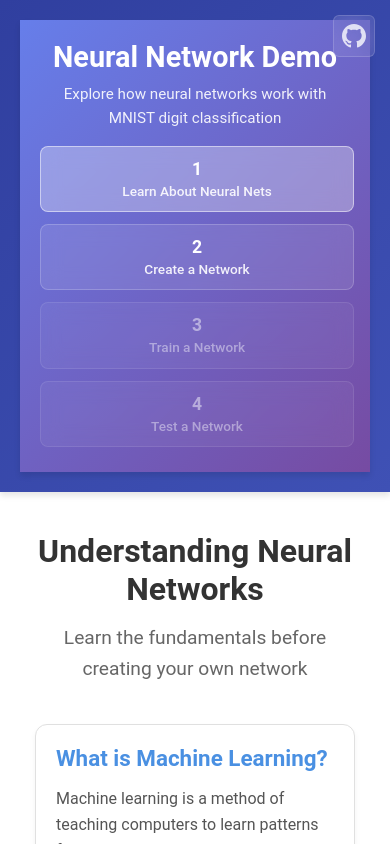
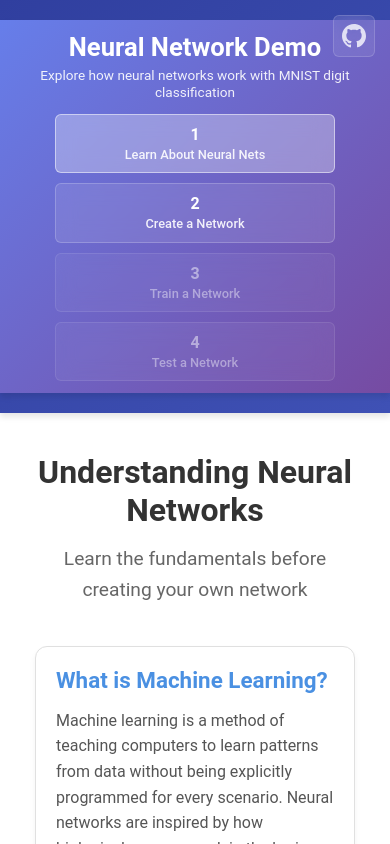
Before and after one commit to kafargo/neural-angular-demo, an Angular app in the folder neural-angular-demo/: page / in a window 390 px wide. Shown: the top 844 px of the page. Built offline with nearby package versions, Linux system fonts and the light colour scheme.

Commit message:
feat: update navigation layout and styles for improved usability and responsiveness

```diff
--- a/neural-angular-demo/src/app/components/navigation/navigation.component.css
+++ b/neural-angular-demo/src/app/components/navigation/navigation.component.css
@@ -1,38 +1,44 @@
 header {
   background: linear-gradient(135deg, #667eea 0%, #764ba2 100%);
   color: white;
-  padding: 20px 20px 25px;
+  padding: 15px 0;
   text-align: center;
   box-shadow: 0 4px 6px rgba(0, 0, 0, 0.1);
+  width: 100vw;
+  margin-left: calc(-50vw + 50%);
 }
 
 .header-content {
-  max-width: 1200px;
-  margin: 0 auto;
+  max-width: none;
+  margin: 0;
+  padding: 0 20px;
 }
 
-.header-top {
+.main-header-row {
   display: flex;
   justify-content: space-between;
   align-items: center;
-  margin-bottom: 20px;
+  gap: 20px;
 }
 
 .title-section {
-  flex: 1;
-  text-align: center;
+  flex-shrink: 0;
+  text-align: left;
+  min-width: 250px;
 }
 
 header h1 {
-  font-size: 2.2rem;
+  font-size: 1.8rem;
   margin: 0;
   font-weight: 600;
+  line-height: 1.2;
 }
 
 header p {
-  font-size: 1rem;
-  margin: 8px 0 0 0;
+  font-size: 0.9rem;
+  margin: 4px 0 0 0;
   opacity: 0.9;
+  line-height: 1.3;
 }
 
 .github-link {
@@ -47,6 +53,7 @@
   background-color: rgba(255, 255, 255, 0.1);
   backdrop-filter: blur(10px);
   border: 1px solid rgba(255, 255, 255, 0.2);
+  flex-shrink: 0;
 }
 
 .github-link:hover {
@@ -61,21 +68,22 @@
   display: flex;
   justify-content: center;
   align-items: center;
-  gap: 8px;
+  gap: 6px;
   flex-wrap: wrap;
+  flex: 1;
 }
 
 .nav-section {
   display: flex;
   flex-direction: column;
   align-items: center;
-  padding: 12px 16px;
-  border-radius: 8px;
+  padding: 10px 14px;
+  border-radius: 6px;
   background-color: rgba(255, 255, 255, 0.1);
   backdrop-filter: blur(10px);
   border: 1px solid rgba(255, 255, 255, 0.2);
   transition: all 0.3s ease;
-  min-width: 130px;
+  min-width: 110px;
 }
 
 .nav-section.clickable {
@@ -98,14 +106,14 @@
 }
 
 .nav-number {
-  font-size: 1.1rem;
+  font-size: 1rem;
   font-weight: 700;
-  margin-bottom: 4px;
+  margin-bottom: 3px;
   color: #fff;
 }
 
 .nav-label {
-  font-size: 0.85rem;
+  font-size: 0.8rem;
   font-weight: 500;
   text-align: center;
   line-height: 1.2;
@@ -113,22 +121,27 @@
 }
 
 .nav-arrow {
-  margin: 0 3px;
+  margin: 0 2px;
   opacity: 0.7;
 }
 
 .nav-arrow img {
-  width: 18px;
-  height: 18px;
+  width: 16px;
+  height: 16px;
   filter: brightness(0) invert(1);
 }
 
 /* Responsive Design */
-@media (max-width: 768px) {
-  .header-top {
+@media (max-width: 1024px) {
+  .main-header-row {
     flex-direction: column;
     gap: 15px;
-    margin-bottom: 15px;
+    align-items: stretch;
+  }
+
+  .title-section {
+    text-align: center;
+    min-width: auto;
   }
 
   .github-link {
@@ -138,13 +151,27 @@
     right: 15px;
   }
 
-  .title-section {
-    text-align: center;
+  .header-navigation {
+    justify-content: center;
+  }
+}
+
+@media (max-width: 768px) {
+  header {
+    padding: 12px 0;
+  }
+
+  .header-content {
+    padding: 0 15px;
+  }
+
+  .main-header-row {
+    gap: 12px;
   }
 
   .header-navigation {
     flex-direction: column;
-    gap: 12px;
+    gap: 10px;
   }
 
   .nav-arrow {
@@ -153,14 +180,19 @@
 
   .nav-section {
     width: 100%;
-    max-width: 280px;
+    max-width: 250px;
+    min-width: auto;
   }
 
   header h1 {
-    font-size: 1.8rem;
+    font-size: 1.6rem;
   }
 
   header p {
-    font-size: 0.95rem;
+    font-size: 0.85rem;
+  }
+
+  .title-section {
+    min-width: auto;
   }
 }
--- a/neural-angular-demo/src/app/components/navigation/navigation.component.html
+++ b/neural-angular-demo/src/app/components/navigation/navigation.component.html
@@ -1,22 +1,9 @@
 <header>
   <div class="header-content">
-    <div class="header-top">
+    <div class="main-header-row">
       <div class="title-section">
         <h1>Neural Network Demo</h1>
         <p>Explore how neural networks work with MNIST digit classification</p>
-      </div>
-      <a
-        href="https://github.com/kafargo/neural-angular-demo"
-        target="_blank"
-        class="github-link"
-        title="View on GitHub"
-      >
-        <svg width="24" height="24" viewBox="0 0 24 24" fill="currentColor">
-          <path
-            d="M12 0c-6.626 0-12 5.373-12 12 0 5.302 3.438 9.8 8.207 11.387.599.111.793-.261.793-.577v-2.234c-3.338.726-4.033-1.416-4.033-1.416-.546-1.387-1.333-1.756-1.333-1.756-1.089-.745.083-.729.083-.729 1.205.084 1.839 1.237 1.839 1.237 1.07 1.834 2.807 1.304 3.492.997.107-.775.418-1.305.762-1.604-2.665-.305-5.467-1.334-5.467-5.931 0-1.311.469-2.381 1.236-3.221-.124-.303-.535-1.524.117-3.176 0 0 1.008-.322 3.301 1.23.957-.266 1.983-.399 3.003-.404 1.02.005 2.047.138 3.006.404 2.291-1.552 3.297-1.23 3.297-1.23.653 1.653.242 2.874.118 3.176.77.84 1.235 1.911 1.235 3.221 0 4.609-2.807 5.624-5.479 5.921.43.372.823 1.102.823 2.222v3.293c0 .319.192.694.801.576 4.765-1.589 8.199-6.086 8.199-11.386 0-6.627-5.373-12-12-12z"
-          />
-        </svg>
-      </a>
       </div>
 
       <!-- Navigation Header -->
@@ -73,5 +60,19 @@
           <span class="nav-label">Test a Network</span>
         </div>
       </nav>
+
+      <a
+        href="https://github.com/kafargo/neural-angular-demo"
+        target="_blank"
+        class="github-link"
+        title="View on GitHub"
+      >
+        <svg width="24" height="24" viewBox="0 0 24 24" fill="currentColor">
+          <path
+            d="M12 0c-6.626 0-12 5.373-12 12 0 5.302 3.438 9.8 8.207 11.387.599.111.793-.261.793-.577v-2.234c-3.338.726-4.033-1.416-4.033-1.416-.546-1.387-1.333-1.756-1.333-1.756-1.089-.745.083-.729.083-.729 1.205.084 1.839 1.237 1.839 1.237 1.07 1.834 2.807 1.304 3.492.997.107-.775.418-1.305.762-1.604-2.665-.305-5.467-1.334-5.467-5.931 0-1.311.469-2.381 1.236-3.221-.124-.303-.535-1.524.117-3.176 0 0 1.008-.322 3.301 1.23.957-.266 1.983-.399 3.003-.404 1.02.005 2.047.138 3.006.404 2.291-1.552 3.297-1.23 3.297-1.30.653 1.653.242 2.874.118 3.176.77.84 1.235 1.911 1.235 3.221 0 4.609-2.807 5.624-5.479 5.921.43.372.823 1.102.823 2.222v3.293c0 .319.192.694.801.576 4.765-1.589 8.199-6.086 8.199-11.386 0-6.627-5.373-12-12-12z"
+          />
+        </svg>
+      </a>
+    </div>
   </div>
 </header>
```
Lines whose indentation alone changed are shown as unchanged.
